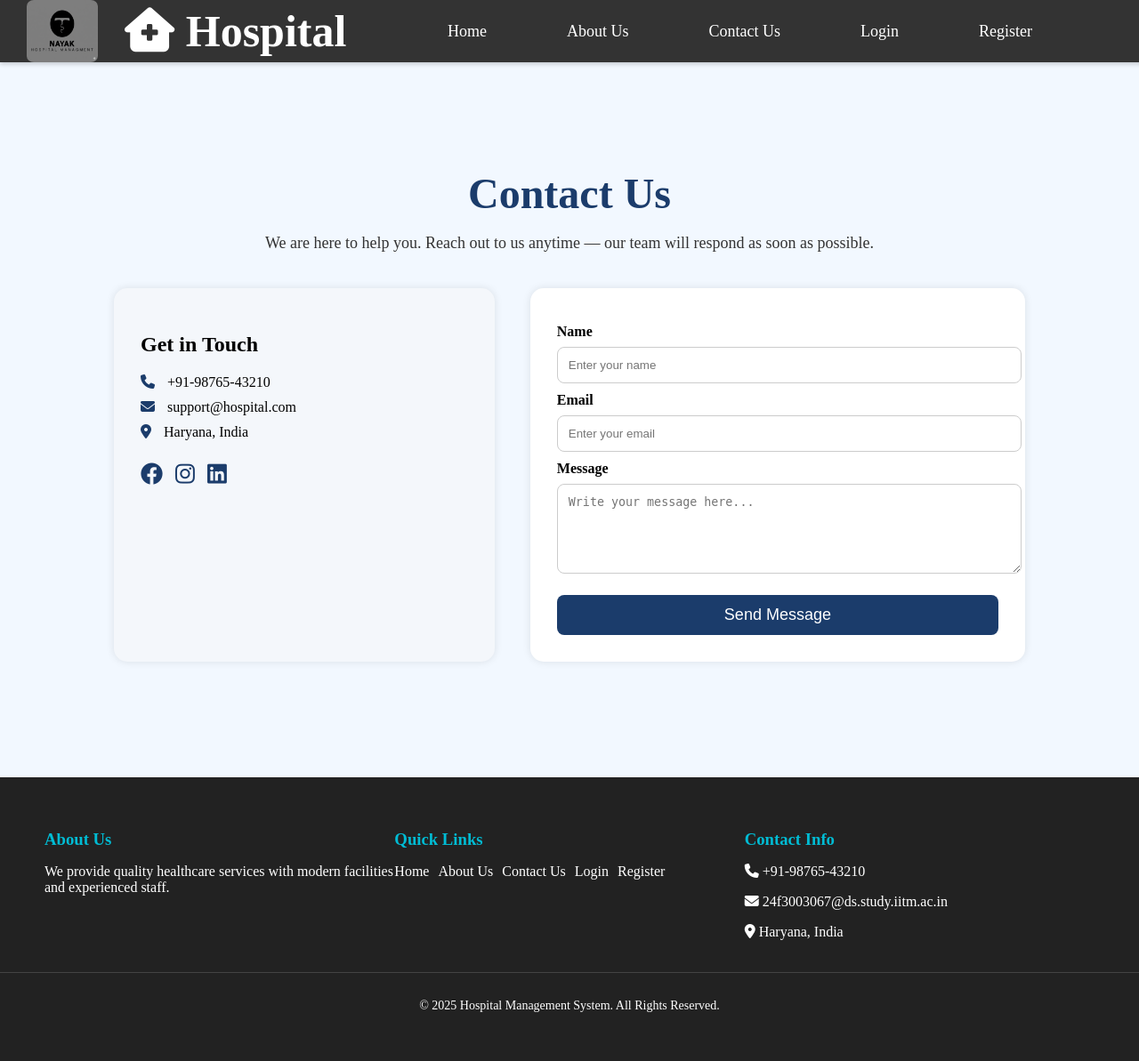
After one commit to harishgit0/Hospital-management-system, a Flask app: page /contact_us in a window 1280 px wide. The commit adds this page. Shown: the whole page at 89% size. Run offline with Flask 3, Linux system fonts and the light colour scheme.

Commit message:
Fix contact form POST method and HTML action

```diff
--- a/app.py
+++ b/app.py
@@ -152,6 +152,26 @@ def ensure_logged_in(role=None):
 @app.route('/')
 def index():
     return render_template('index.html')
+
+@app.route('/about_us')
+def about_us():
+    return render_template('about_us.html')
+
+@app.route('/contact_us', methods=['GET', 'POST'])
+def contact_us():
+    if request.method == 'POST':
+        name = request.form.get('name')
+        email = request.form.get('email')
+        message = request.form.get('message')
+
+        print("New message received:", name, email, message)
+
+        # You can later save to DB or send email here
+
+        flash("Message sent successfully!", "success")
+        return redirect(url_for('contact_us'))
+
+    return render_template('contact_us.html')
 
 
 # -----------------------------
--- a/static/css/style.css
+++ b/static/css/style.css
@@ -139,6 +139,7 @@ body {
   gap: 40px;          /* Add space between them */
   align-items: center;
   margin-right: 100px;
+  margin-left: auto;
 }
 
 
@@ -446,3 +447,167 @@ body {
     display: flex;
     justify-content: space-between;
 }
+
+
+
+
+body {
+    background: #f2f8ff;
+}
+
+/* Banner */
+.about-banner {
+    background: linear-gradient(120deg, #070707, #afcfe2);
+    padding: 60px 20px;
+    text-align: center;
+    color: white;
+    border-bottom-left-radius: 40px;
+    border-bottom-right-radius: 40px;
+    margin-bottom: 40px;
+    box-shadow: 0 4px 12px rgba(0,0,0,0.15);
+
+}
+
+.about-banner h1 {
+    font-size: 2.8rem;
+    font-weight: 700;
+    margin-bottom: 10px;
+}
+
+.about-banner p {
+    font-size: 1.1rem;
+    opacity: 0.9;
+}
+
+/* Info Cards */
+.info-wrapper {
+    width: 80%;
+    max-width: 1100px;
+    margin: 0 auto;
+    padding-bottom: 40px;
+}
+
+.info-card {
+    background: white;
+    border-radius: 20px;
+    padding: 30px;
+    margin-bottom: 30px;
+    box-shadow: 0 4px 12px rgba(0,0,0,0.08);
+    transition: transform 0.2s ease;
+}
+
+.info-card:hover {
+    transform: translateY(-3px);
+}
+
+.info-card h3 {
+    color: #0d6efd;
+    font-weight: 700;
+    margin-bottom: 12px;
+}
+
+.info-card ul {
+    margin-left: 20px;
+}
+
+.info-card ul li {
+    margin-bottom: 6px;
+    font-size: 15px;
+}
+
+@media (max-width: 600px) {
+    .about-banner h1 {
+        font-size: 2.2rem;
+    }
+}
+
+
+/* CONTACT PAGE */
+.contact-section {
+    padding: 80px 10%;
+}
+
+.contact-section h1 {
+    font-size: 48px;
+    margin-bottom: 10px;
+    color: #1b3c6b;
+    text-align: center;
+}
+
+.contact-section .intro-text {
+    text-align: center;
+    color: #333;
+    margin-bottom: 40px;
+    font-size: 18px;
+}
+
+.contact-grid {
+    display: grid;
+    grid-template-columns: 1fr 1.3fr;
+    gap: 40px;
+}
+
+.contact-info {
+    background: #f4f7fb;
+    padding: 30px;
+    border-radius: 15px;
+    box-shadow: 0 0 10px rgba(0,0,0,0.1);
+}
+
+.contact-info h2 {
+    margin-bottom: 20px;
+}
+
+.contact-info p {
+    font-size: 16px;
+    margin: 10px 0;
+}
+
+.contact-info i {
+    color: #1b3c6b;
+    margin-right: 10px;
+}
+
+.social-links i {
+    font-size: 25px;
+    margin: 15px 10px 0 0;
+    cursor: pointer;
+}
+
+.contact-form {
+    background: #ffffff;
+    padding: 30px;
+    border-radius: 15px;
+    box-shadow: 0 0 10px rgba(0,0,0,0.1);
+}
+
+.contact-form label {
+    font-weight: bold;
+    margin-top: 10px;
+    display: block;
+}
+
+.contact-form input,
+.contact-form textarea {
+    width: 100%;
+    padding: 12px;
+    margin-top: 8px;
+    border-radius: 8px;
+    border: 1px solid #ccc;
+}
+
+.contact-form button {
+    margin-top: 20px;
+    width: 100%;
+    padding: 12px;
+    background: #1b3c6b;
+    color: white;
+    border: none;
+    border-radius: 8px;
+    font-size: 18px;
+    cursor: pointer;
+}
+
+.contact-form button:hover {
+    background: #234a85;
+}
--- /dev/null
+++ b/templates/contact_us.html
@@ -0,0 +1,123 @@
+<!DOCTYPE html>
+<html lang="en">
+<head>
+    <meta charset="UTF-8">
+    <meta name="viewport" content="width=device-width, initial-scale=1.0">
+    <title>Contact Us - Hospital Management</title>
+    <link rel="stylesheet" href="/static/css/style.css">
+    <link rel="stylesheet" href="https://cdnjs.cloudflare.com/ajax/libs/font-awesome/6.4.2/css/all.min.css">
+</head>
+
+<body class="contact-page">
+
+    <!-- NAVBAR (Same as homepage) -->
+    <div id="navbar">
+        <div id="Hleft-side">
+            <div class="Hlogo">
+                <img src="/static/images/Logo.png" alt="Logo">
+            </div>
+            <div id="Hname">
+                <i class="fa-solid fa-house-medical"></i> Hospital
+            </div>
+        </div>
+
+        <div id="Hright-side">
+            <div id="H_nav_home">
+                <a href="{{ url_for('index')}}">Home</a>
+            </div>
+            <div id="H_nav_about">
+                <a href="{{ url_for('about_us')}}">About Us</a>
+            </div>
+            <div id="H_nav_contact">
+                <a href="{{ url_for('contact_us')}}">Contact Us</a>
+            </div>
+            <div id="H_nav_login">
+                <a href="{{ url_for('login')}}">Login</a>
+            </div>
+            <div id="H_nav_register">
+                <a href="{{ url_for('register')}}">Register</a>
+            </div>
+        </div>
+    </div>
+
+    <!-- CONTACT US SECTION -->
+    <section class="contact-section">
+        <div class="contact-container">
+
+            <h1>Contact Us</h1>
+            <p class="intro-text">
+                We are here to help you. Reach out to us anytime — our team will respond as soon as possible.
+            </p>
+
+            <div class="contact-grid">
+
+                <!-- CONTACT INFO -->
+                <div class="contact-info">
+                    <h2>Get in Touch</h2>
+
+                    <p><i class="fa-solid fa-phone"></i> +91-98765-43210</p>
+                    <p><i class="fa-solid fa-envelope"></i> support@hospital.com</p>
+                    <p><i class="fa-solid fa-location-dot"></i> Haryana, India</p>
+
+                    <div class="social-links">
+                        <a><i class="fa-brands fa-facebook"></i></a>
+                        <a><i class="fa-brands fa-instagram"></i></a>
+                        <a><i class="fa-brands fa-linkedin"></i></a>
+                    </div>
+                </div>
+
+                <!-- CONTACT FORM -->
+                <div class="contact-form">
+                    <form action="{{ url_for('contact_us') }}" method="POST">
+                        <label>Name</label>
+                        <input type="text" placeholder="Enter your name" required>
+
+                        <label>Email</label>
+                        <input type="email" placeholder="Enter your email" required>
+
+                        <label>Message</label>
+                        <textarea rows="5" placeholder="Write your message here..." required></textarea>
+
+                        <button type="submit">Send Message</button>
+                    </form>
+                </div>
+
+            </div>
+        </div>
+    </section>
+
+    <!-- FOOTER (Same as homepage) -->
+    <footer id="footer">
+        <div class="footer_content">
+
+            <div class="footer_about">
+                <h3>About Us</h3>
+                <p>We provide quality healthcare services with modern facilities and experienced staff.</p>
+            </div>
+
+            <div class="footer_links">
+                <h3>Quick Links</h3>
+                <ul>
+                    <li><a href="{{ url_for('index')}}">Home</a></li>
+                    <li><a href="{{ url_for('about_us')}}">About Us</a></li>
+                    <li><a href="{{ url_for('contact_us')}}">Contact Us</a></li>
+                    <li><a href="{{ url_for('login')}}">Login</a></li>
+                    <li><a href="{{ url_for('register')}}">Register</a></li>
+                </ul>
+            </div>
+
+            <div class="footer_contact">
+                <h3>Contact Info</h3>
+                <p><i class="fa-solid fa-phone"></i> +91-98765-43210</p>
+                <p><i class="fa-solid fa-envelope"></i> 24f3003067@ds.study.iitm.ac.in</p>
+                <p><i class="fa-solid fa-location-dot"></i> Haryana, India</p>
+            </div>
+        </div>
+
+        <div class="footer_bottom">
+            <p>© 2025 Hospital Management System. All Rights Reserved.</p>
+        </div>
+    </footer>
+
+</body>
+</html>
--- a/templates/index.html
+++ b/templates/index.html
@@ -23,10 +23,10 @@
                 <a href="{{ url_for('index')}}">Home</a>
             </div>
             <div id="H_nav_about">
-                <a href="#">About Us</a>
+                <a href="{{ url_for('about_us')}}">About Us</a>
             </div>
             <div id="H_nav_contact">
-                <a href="#">Contact Us</a>
+                <a href="{{ url_for('contact_us')}}">Contact Us</a>
             </div>
             <div id="H_nav_login">
                 <a href="{{ url_for('login')}}">Login</a>
```
Also changed, not shown: templates/about_us.html (added, +128 -0 lines), static/images/about_page.png (added).
